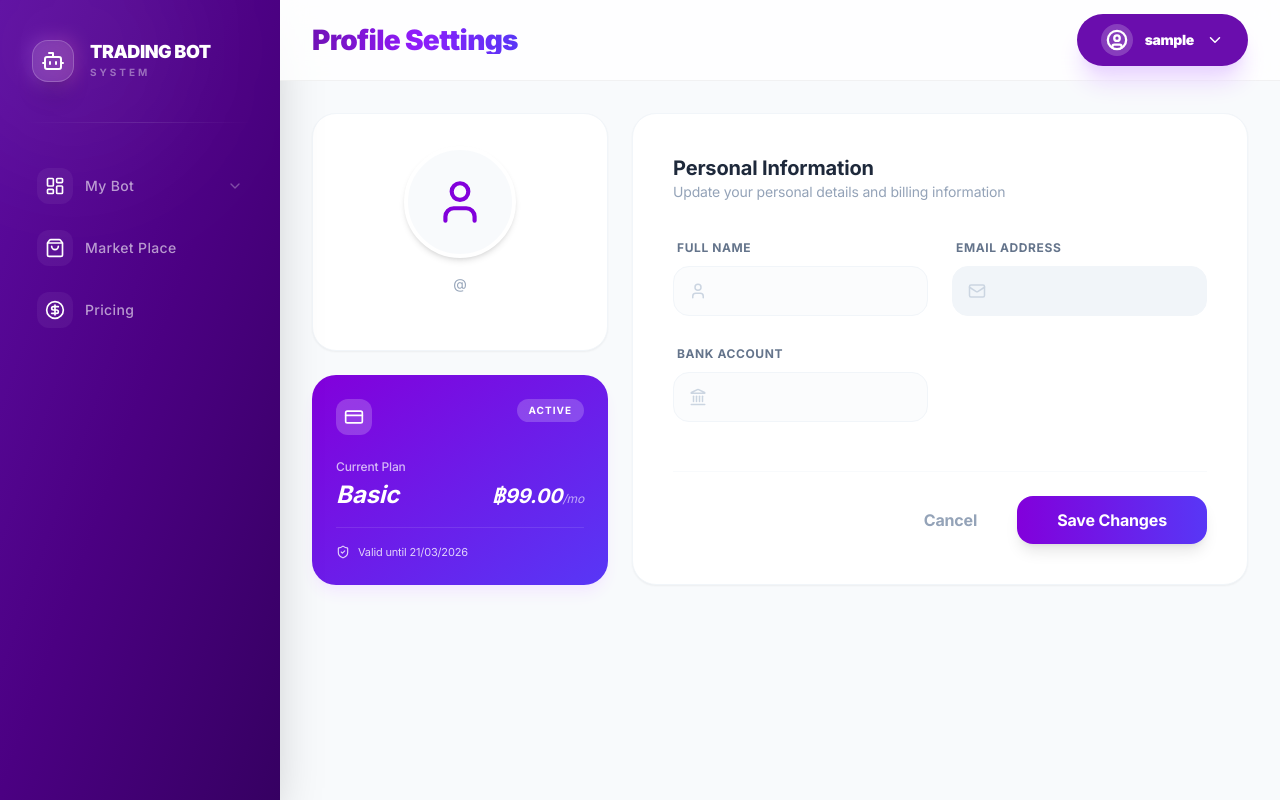
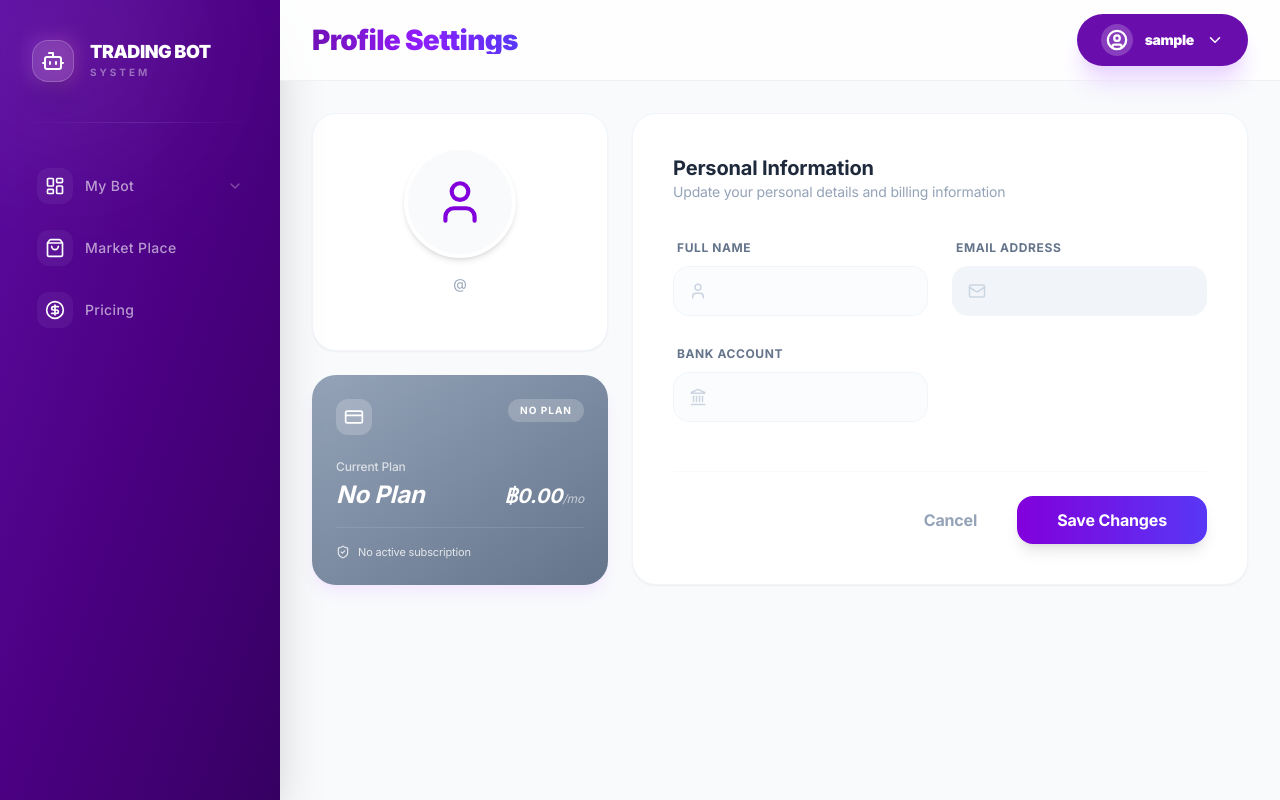
Before and after one commit to TFEX-trading-bot/trading-bot-web-ui, a Next.js app: page /manage-account in a window 1280 px wide. Built offline with nearby package versions, Linux system fonts and the light colour scheme; no server answers; sample sign-in values are in the browser's storage.

Commit message:
feat: enhance ProfilePage with subscription management and plan details display

```diff
--- a/src/app/manage-account/page.tsx
+++ b/src/app/manage-account/page.tsx
@@ -14,8 +14,6 @@ export default function ProfilePage() {
   const router = useRouter();
   const [loading, setLoading] = useState(true);
   const [isUpdating, setIsUpdating] = useState(false);
-
-  // ✅ 1. เพิ่ม State สำหรับชื่อที่จะใช้แสดงผล (จะเปลี่ยนเฉพาะตอนกด Save สำเร็จ)
   const [confirmedName, setConfirmedName] = useState("");
 
   const [formData, setFormData] = useState({
@@ -24,9 +22,25 @@ export default function ProfilePage() {
     email: "",
     username: "",
     accountNumber: "",
+    // ✅ เพิ่มฟิลด์สำหรับจัดการ Plan
+    subscriptionId: null as number | null,
+    subscriptionEndDate: null as string | null,
   });
 
-  // ✅ ฟังก์ชันดึงข้อมูล Profile จาก API
+  // ✅ ฟังก์ชันสำหรับตรวจสอบรายละเอียด Plan (เฉพาะจุดนี้ที่เพิ่มเข้ามา)
+  const getPlanDetails = (id: number | null) => {
+    switch (id) {
+      case 1:
+        return { name: "Basic", price: "99.00", color: "from-[#8200DB] to-[#5837F6]" };
+      case 2:
+        return { name: "Pro", price: "299.00", color: "from-[#3B82F6] to-[#2DD4BF]" };
+      case 3:
+        return { name: "Gold", price: "599.00", color: "from-[#F59E0B] to-[#EF4444]" };
+      default:
+        return { name: "No Plan", price: "0.00", color: "from-slate-400 to-slate-500" };
+    }
+  };
+
   const fetchProfile = useCallback(async () => {
     const token = localStorage.getItem("token");
     const userId = localStorage.getItem("user_id");
@@ -48,9 +62,11 @@ export default function ProfilePage() {
         email: user.email || "",
         username: user.username || "",
         accountNumber: user.accountNumber || user.account_number || "",
+        // ✅ ดึงข้อมูล Subscription จาก DB
+        subscriptionId: user.subscription_id,
+        subscriptionEndDate: user.subscription_end_date,
       });
 
-      // ✅ 2. ตั้งค่าชื่อยืนยันเริ่มต้นจากข้อมูลที่ดึงมาครั้งแรก
       setConfirmedName(user.name || "");
 
     } catch (err: any) {
@@ -69,7 +85,6 @@ export default function ProfilePage() {
     setFormData({ ...formData, [e.target.name]: e.target.value });
   };
 
-  // ✅ ฟังก์ชันบันทึกการเปลี่ยนแปลง
   const handleSubmit = async (e: React.FormEvent) => {
     e.preventDefault();
     const token = localStorage.getItem("token");
@@ -90,9 +105,7 @@ export default function ProfilePage() {
         }
       );
 
-      // ✅ 3. อัปเดตชื่อที่แสดงผลด้านบน เฉพาะเมื่อ API บันทึกสำเร็จ
       setConfirmedName(response.data.name);
-
       alert("บันทึกการเปลี่ยนแปลงเรียบร้อยแล้ว!");
 
       setFormData(prev => ({
@@ -116,6 +129,9 @@ export default function ProfilePage() {
     );
   }
 
+  // ✅ เรียกใช้ข้อมูล Plan ก่อน Render
+  const plan = getPlanDetails(formData.subscriptionId);
+
   return (
     <div className="flex min-h-screen bg-[#F8FAFC] font-sans text-slate-800">
       <aside className="sticky top-0 h-screen hidden md:block">
@@ -136,30 +152,37 @@ export default function ProfilePage() {
                     <User size={50} className="text-[#8200DB]" />
                   </div>
                 </div>
-                {/* ✅ 4. ใช้ confirmedName ตรงนี้ เพื่อไม่ให้ชื่อเปลี่ยนขณะกำลังพิมพ์ */}
                 <h3 className="text-lg font-bold text-slate-800">{confirmedName}</h3>
                 <p className="text-slate-400 text-sm mb-6">@{formData.username}</p>
               </div>
 
-              {/* Billing Summary Card */}
-              <div className="bg-gradient-to-br from-[#8200DB] to-[#5837F6] rounded-3xl p-6 text-white shadow-lg shadow-purple-100">
+              {/* ✅ แก้ไขเฉพาะ Card Plan ตรงนี้ */}
+              <div className={`bg-gradient-to-br ${plan.color} rounded-3xl p-6 text-white shadow-lg shadow-purple-100 transition-all duration-500`}>
                 <div className="flex justify-between items-start mb-6">
                   <div className="bg-white/20 p-2 rounded-xl"><CreditCard size={20} /></div>
-                  <span className="bg-white/20 px-3 py-1 rounded-full text-[10px] font-bold uppercase tracking-widest">Active</span>
+                  <span className="bg-white/20 px-3 py-1 rounded-full text-[10px] font-bold uppercase tracking-widest">
+                    {formData.subscriptionId ? 'Active' : 'No Plan'}
+                  </span>
                 </div>
                 <p className="text-white/70 text-xs font-medium mb-1 font-sans">Current Plan</p>
                 <div className="flex items-baseline justify-between mb-4">
-                  <h2 className="text-2xl font-bold font-sans italic">Basic</h2>
-                  <span className="text-xl font-bold font-sans italic">฿99.00<span className="text-xs font-normal opacity-60">/mo</span></span>
+                  <h2 className="text-2xl font-bold font-sans italic">{plan.name}</h2>
+                  <span className="text-xl font-bold font-sans italic">
+                    ฿{plan.price}<span className="text-xs font-normal opacity-60">/mo</span>
+                  </span>
                 </div>
                 <div className="pt-4 border-t border-white/10 flex items-center gap-2 text-[11px] text-white/80 font-sans">
                   <ShieldCheck size={14} />
-                  <span>Valid until 21/03/2026</span>
+                  <span>
+                    {formData.subscriptionEndDate
+                      ? `Valid until ${new Date(formData.subscriptionEndDate).toLocaleDateString('th-TH')}`
+                      : 'No active subscription'}
+                  </span>
                 </div>
               </div>
             </div>
 
-            {/* Right Column - Edit Form */}
+            {/* Right Column - Edit Form (ไม่มีการเปลี่ยนแปลง) */}
             <div className="lg:col-span-8">
               <div className="bg-white rounded-3xl p-8 md:p-10 shadow-sm border border-slate-100 h-full flex flex-col text-black font-sans">
                 <div className="mb-8 font-sans">
@@ -173,7 +196,6 @@ export default function ProfilePage() {
                       <label className="text-xs font-bold text-slate-500 ml-1 uppercase tracking-wider font-sans">Full Name</label>
                       <div className="relative">
                         <User className="absolute left-4 top-1/2 -translate-y-1/2 text-slate-300" size={18} />
-                        {/* ช่องนี้จะใช้ formData.name เพื่อให้พิมพ์แก้ได้ปกติ */}
                         <input
                           name="name"
                           type="text"
```
